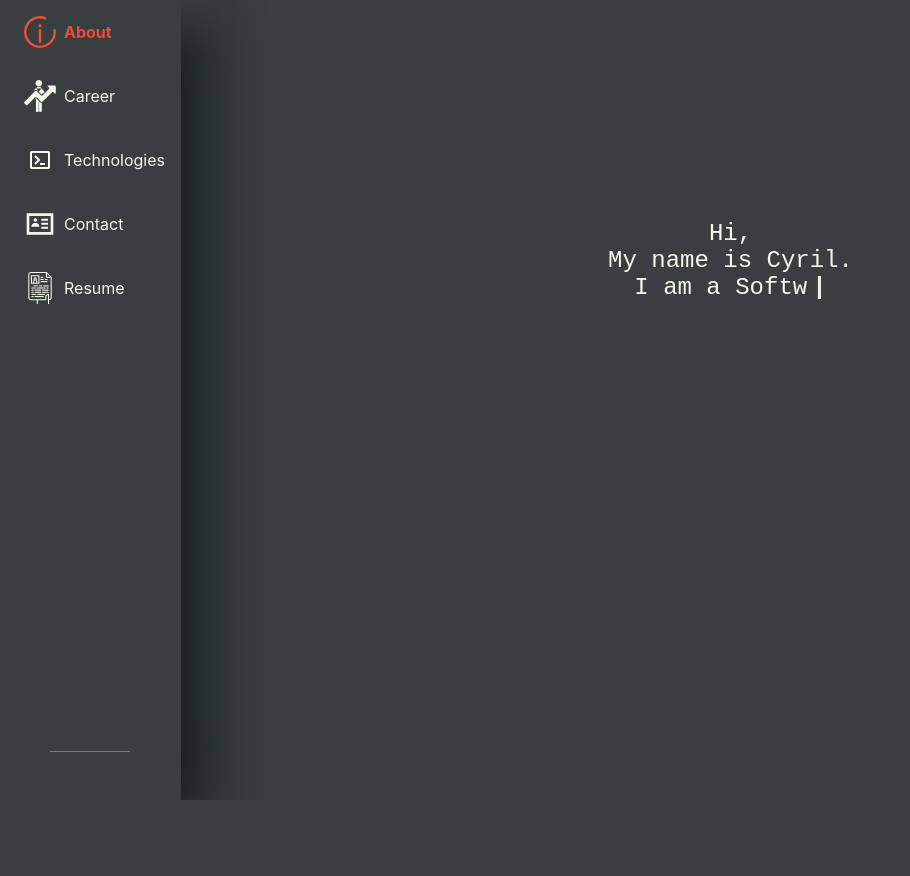
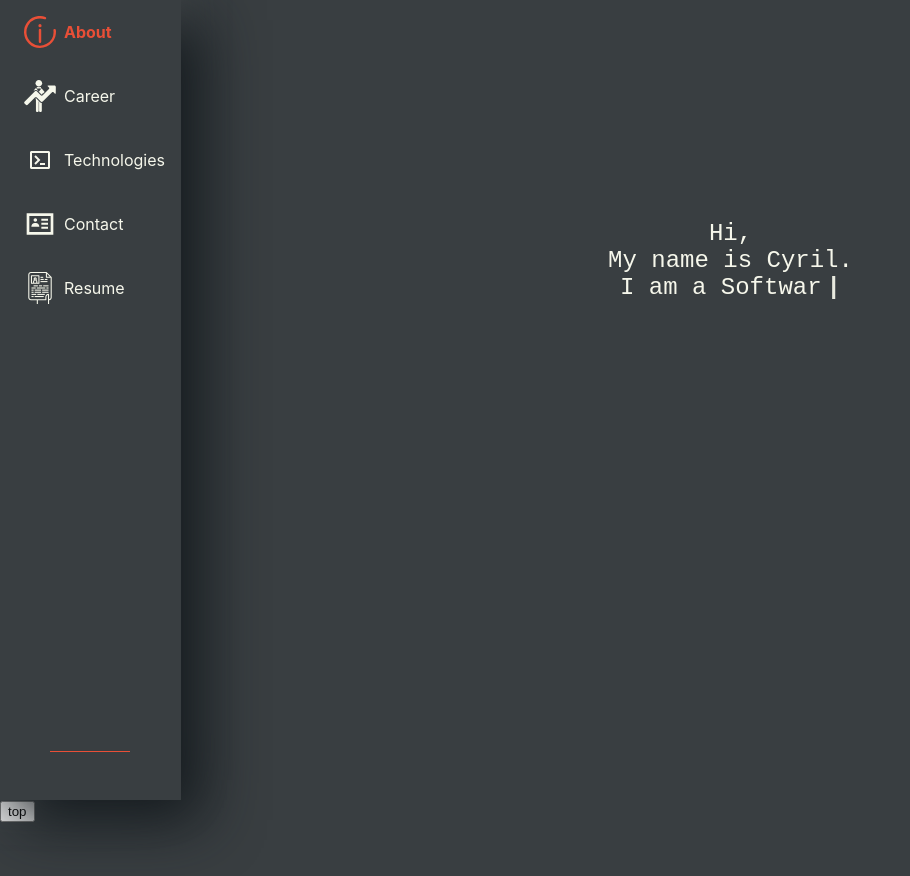
Before and after one commit to Axoloot/portfolio, a React (Create React App) app: page / in a window 1280 px wide. Shown: the top 876 px of the page, without its empty margins (0-910 px from the left). Before the commit the page ends 800 px from the top, so only its background shows below. Built offline with nearby package versions, Linux system fonts and the light colour scheme.

Commit message:
add: credit page

```diff
--- a/src/Components/Cursor/index.tsx
+++ b/src/Components/Cursor/index.tsx
@@ -6,11 +6,13 @@ interface CursorProps {
   cursorImg: string;
   initial: Position;
   pos: Position;
+  onClick: () => void;
 }
 
-const Cursor = ({ hidden, pos, cursorImg, initial }: CursorProps) => {
+const Cursor = ({ hidden, pos, cursorImg, initial, onClick }: CursorProps) => {
   return (
     <CursorWrapper
+      onClick={onClick}
       initial={initial}
       hidden={hidden}
       animate={pos}
--- a/src/Components/Drawer/index.tsx
+++ b/src/Components/Drawer/index.tsx
@@ -41,6 +41,7 @@ const Drawer = ({ children, minified }: DrawerProps) => {
   const [pos, setPos] = useState<Position>(initial);
   const [hidden, setHidden] = useState(false);
   const drawerRef = useRef<HTMLDivElement>();
+  const creditsRef = useRef<HTMLDivElement>(null);
   const [cursorImg, setCursorImgFn] = useState(pointer['cursor']);
 
   const click = useCallback(() => {
@@ -77,6 +78,7 @@ const Drawer = ({ children, minified }: DrawerProps) => {
   });
 
   return (
+    <>
       <DrawerWrapper>
         <StyledDrawer ref={el => (drawerRef.current = el!)}>
           <DrawerItem to="/" replace={true}>
@@ -126,6 +128,13 @@ const Drawer = ({ children, minified }: DrawerProps) => {
           </DrawerItem>
           <MobileCursorWrapper />
           <Cursor
+            onClick={() => {
+              creditsRef.current?.scrollIntoView({
+                behavior: 'smooth',
+                block: 'end',
+                inline: 'nearest',
+              });
+            }}
             initial={initial}
             pos={pos}
             hidden={hidden}
@@ -134,6 +143,22 @@ const Drawer = ({ children, minified }: DrawerProps) => {
         </StyledDrawer>
         <StyledChild>{childrenWithProps}</StyledChild>
       </DrawerWrapper>
+      {!isMobile && (
+        <StyledChild ref={creditsRef}>
+          <button
+            onClick={() =>
+              window.scrollTo({
+                behavior: 'smooth',
+                top: 0,
+              })
+            }
+          >
+            top
+          </button>
+          {/* <Credits /> */}
+        </StyledChild>
+      )}
+    </>
   );
 };
 
```
Lines whose indentation alone changed are shown as unchanged.
